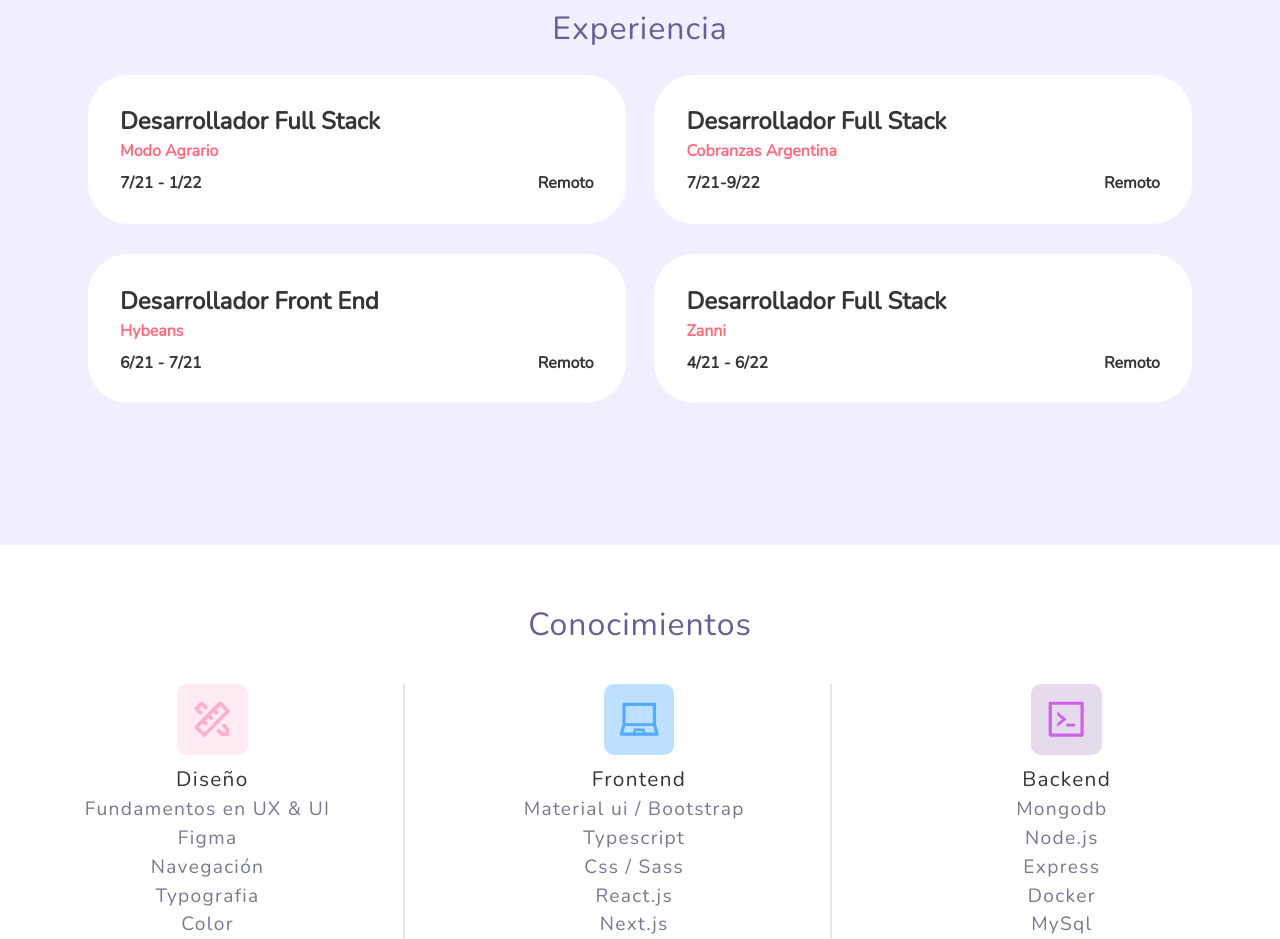
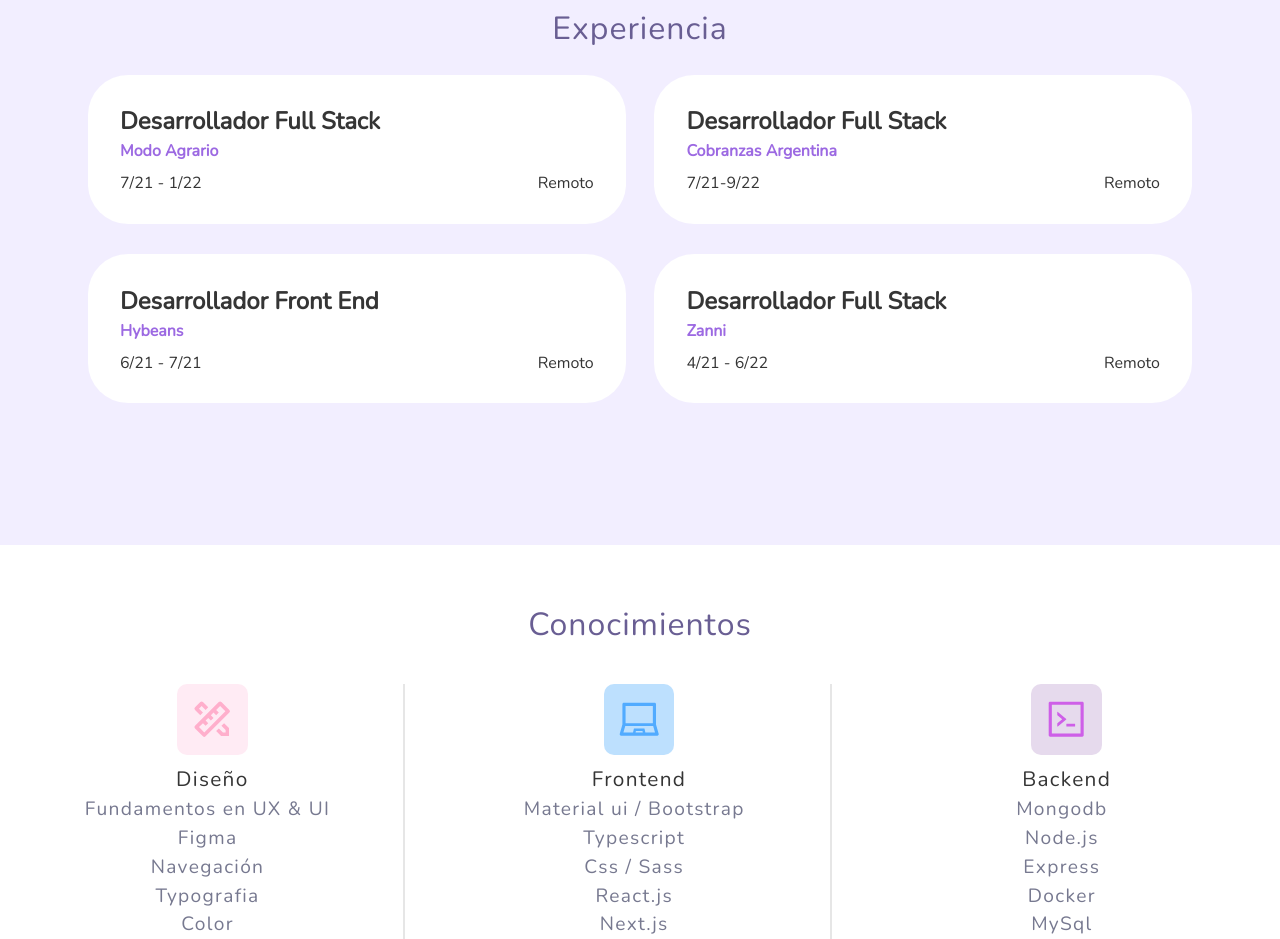
Before and after one commit to matias798/portfolio-nextjs, a Next.js app: page / in a window 1280 px wide. Shown: the part 2100-3039 px from the top of the page. Built offline with nearby package versions, Linux system fonts and the light colour scheme.

Commit message:
Changed color at worked at

```diff
--- a/styles/Experience.module.css
+++ b/styles/Experience.module.css
@@ -54,13 +54,13 @@
     cursor: pointer;
     font-size: 1em;
     font-weight: bold;
-    color: #FF6E80;
+    color: #9C69E2;
     text-align: flex-start;
 }
 
 .ItemInfo {
-    font-size: 1em;
-    font-weight: bold;
+    font-size: 16px;
+    font-weight: 500;
     color: #353535;
     display: flex;
     justify-content: space-between;
@@ -89,6 +89,7 @@
 
     .ItemTitle {
         font-size: 1.2em;
+        padding: 0;
     }
 
     .WorkedAt {
```
